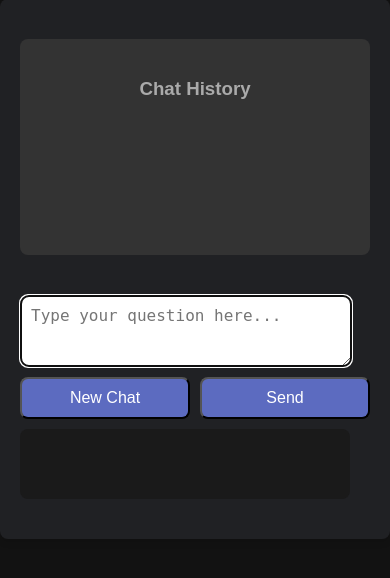
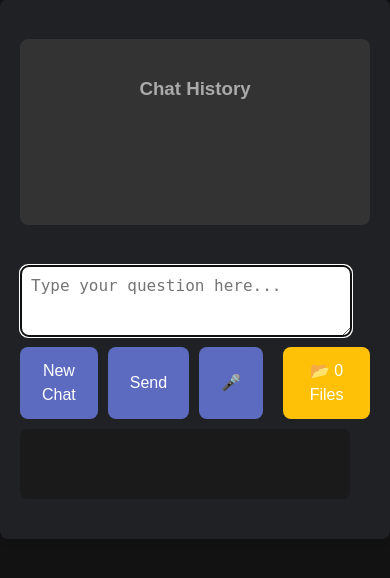
Before and after one commit to IsJustJason/openai-assistants-ui, a Flask app: page / in a window 390 px wide. Shown: the part 153-731 px from the top of the page. Run offline with Flask 3, Linux system fonts and the light colour scheme.

Commit message:
File and microphone(still in dev) features

```diff
--- a/app.py
+++ b/app.py
@@ -33,8 +33,9 @@ def ask_openai():
     data = request.json
     thread_id = data.get('thread_id')
     user_input = data.get('input')
+    user_files = data.get('file_ids')
     # Ensure user input is provided
-    if not user_input:
+    if not user_input and not user_files:
         return jsonify("No input provided"), 400
     if thread_id == 'None':
         return jsonify("No thread provided"), 400
@@ -44,6 +45,7 @@ def ask_openai():
         thread_id,
         role="user",
         content=user_input,
+        file_ids=user_files
         )
         # Run assistant on thread
         run = openai.beta.threads.runs.create(
@@ -85,6 +87,7 @@ def ask_openai():
 
         return jsonify(msgs.data[0].content[0].text.value)
     except Exception as e:
+        print(str(e))
         return jsonify(str(e)), 500
 
 # Route to fetch thread messages
@@ -103,6 +106,33 @@ def get_thread_messages():
     except Exception as e:
         print(e)
         return jsonify({"error": str(e)}), 500
+
+@app.route('/upload_file', methods=['POST'])
+def upload_file():
+    list_files = []
+    for uploaded_file in request.files.getlist('files'):
+        print("Uploading file: " + uploaded_file.filename)
+        try:
+            # Read the file content
+            file_content = uploaded_file.read()
+
+            # Upload the file to OpenAI
+            openai_file = openai.files.create(
+                file=file_content,
+                purpose="assistants"
+            )
+
+            list_files.append(openai_file.id)
+
+            # Attach the file to the assistant
+            # assistant_file = openai.beta.assistants.files.create(
+            #     assistant_id="asst_abc123",  # Replace with your assistant's ID
+            #     file_id=file_id
+            # )
+        except Exception as e:
+            print(str(e))
+            return jsonify({"error": str(e)}), 500
+    return jsonify({"file_id": list_files}), 200
 
 
 
--- a/static/script.js
+++ b/static/script.js
@@ -17,7 +17,7 @@ function hideLoadingOnButton() {
 }
 
 // Function to send user input to the backend
-function sendUserInput(threadId, userInput) {
+function sendUserInput(threadId, userInput, files=[]) {
     // Show loading indicator while waiting for the response
     showLoadingOnButton();
     // Immediately display the user's message in the chat history
@@ -28,7 +28,7 @@ function sendUserInput(threadId, userInput) {
         headers: {
             'Content-Type': 'application/json',
         },
-        body: JSON.stringify({ input: userInput, thread_id: threadId }),
+        body: JSON.stringify({ input: userInput, thread_id: threadId, file_ids: files }),
     })
     .then(response => response.json())
     .then(data => {
@@ -54,6 +54,10 @@ function addToChatHistory(role, message) {
 document.getElementById('send-btn').addEventListener('click', function() {
     var userInputField = document.getElementById('user-input');
     var userInput = userInputField.value;
+    var fileInput = document.getElementById('file-input');
+    if (!userInput && fileInput.files.length === 0) {
+        return; // If no user input and no files, do nothing
+    }
     // var threadDisplayText = document.getElementById('thread-id').innerText;
     // var threadId = threadDisplayText.includes("None") ? "" : threadDisplayText.split(": ")[1];
     var threadId = currentThreadId; // Get the current thread ID
@@ -65,7 +69,23 @@ document.getElementById('send-btn').addEventListener('click', function() {
         .then(data => {
             if(data.thread_id) {
                 // document.getElementById('thread-id').innerText = `Thread ID: ${data.thread_id}`;
-                sendUserInput(data.thread_id, userInput); // Send the user input after creating the thread
+                currentThreadId = data.thread_id; // Update the thread ID in JavaScript
+                if (fileInput.files.length > 0) {
+                    var files = fileInput.files;
+                    uploadFile(files).then(fileIds => {
+                        // add filenames to chat history
+                        for (let i = 0; i < fileIds.length; i++) {
+                            addToChatHistory('User', `File uploaded: ${fileInput.files[i].name}`);
+                        }
+                        // Once the file is uploaded, send the user input along with the file IDs
+                        sendUserInput(data.thread_id, userInput, fileIds); // Send the user input after creating the thread
+                    }).finally(() => {
+                        // Clear the file input after processing
+                        resetFileInputLabel();
+                    });
+                } else {
+                    sendUserInput(data.thread_id, userInput); // Send the user input after creating the thread
+                }
             } else {
                 document.getElementById('logs').innerText = 'Error creating thread';
             }
@@ -75,12 +95,54 @@ document.getElementById('send-btn').addEventListener('click', function() {
             document.getElementById('logs').innerText = 'Error creating thread';
         });
     } else {
-        sendUserInput(threadId, userInput); // Send the user input with existing thread ID
+        if (fileInput.files.length > 0) {
+            var files = fileInput.files;
+            // add filenames to chat history
+            for (let i = 0; i < fileIds.length; i++) {
+                addToChatHistory('User', `File uploaded: ${fileInput.files[i].name}`);
+            }
+            uploadFile(files).then(fileIds => {
+                // Once the file is uploaded, send the user input along with the file IDs
+                sendUserInput(currentThreadId, userInput, fileIds); // Send the user input after creating the thread
+            }).finally(() => {
+                // Clear the file input after processing
+                resetFileInputLabel();
+            });
+        } else {
+            sendUserInput(currentThreadId, userInput); // Send the user input with existing thread ID and no files
+        }
     }
 
     // Clear the user input field after the message has been sent
     userInputField.value = '';
 });
+
+function uploadFile(file) {
+    return new Promise((resolve, reject) => {
+        let formData = new FormData();
+        const input = document.getElementById('file-input');
+        for (let i = 0; i < input.files.length; i++) {
+            formData.append('files', input.files[i]);
+        }
+        fetch('/upload_file', {
+            method: 'POST',
+            body: formData
+        })
+        .then(response => response.json())
+        .then(data => {
+            if (data.file_id) {
+                resolve(data.file_id);
+            } else {
+                reject("File upload failed");
+            }
+        })
+        .catch(error => {
+            console.error('Error uploading file:', error);
+            reject(error);
+        });
+    });
+}
+
 
 
 document.getElementById('user-input').addEventListener('keypress', function(event) {
@@ -140,3 +202,50 @@ function fetchThreadMessages(threadId) {
         document.getElementById('messages-container').innerText = 'Error fetching messages.';
     });
 }
+
+// Check if the browser supports speech recognition
+const SpeechRecognition = window.SpeechRecognition || window.webkitSpeechRecognition;
+
+if (SpeechRecognition) {
+    const recognition = new SpeechRecognition();
+    recognition.continuous = false;
+    recognition.lang = 'en-US';
+
+    // Add the voice-recording class when recognition starts
+    document.getElementById('voice-input-btn').addEventListener('click', function() {
+        recognition.start();
+        this.classList.add('voice-recording'); // Start the animation
+    });
+
+    // Remove the voice-recording class when recognition ends
+    recognition.onend = function() {
+        document.getElementById('voice-input-btn').classList.remove('voice-recording'); // Stop the animation
+    };
+
+    recognition.onresult = function(event) {
+        const transcript = event.results[0][0].transcript;
+        document.getElementById('user-input').value = transcript;
+        //sendUserInput(transcript); // Function to handle sending of the input
+    };
+
+    // Add error handling for recognition errors
+    recognition.onerror = function(event) {
+        console.error('Speech recognition error:', event.error);
+        document.getElementById('voice-input-btn').classList.remove('voice-recording'); // Stop the animation in case of error
+    };
+} else {
+    document.getElementById('voice-input-btn').style.display = 'none'; // Hide the button if not supported
+}
+
+// Change file input label when files are selected
+document.getElementById('file-input').addEventListener('change', function() {
+    var label = document.getElementById('file-input-label');
+    var fileCount = this.files.length;
+    label.textContent = `📂 ${fileCount} File${fileCount !== 1 ? 's' : ''}`;
+});
+
+// function to reset file input label
+function resetFileInputLabel() {
+    var label = document.getElementById('file-input-label');
+    label.textContent = '📂 0 Files';
+}
--- a/static/style.css
+++ b/static/style.css
@@ -62,7 +62,7 @@ body, html {
     gap: 10px; /* Adds space between the buttons */
 }
 
-#send-btn, #new-thread-btn {
+#send-btn, #new-thread-btn, #voice-input-btn {
     flex: 1; /* Each button will take up an equal amount of space */
     padding: 10px 20px; /* Adjust padding to your liking */
     margin: 10px 0; /* Retain the margin for spacing */
@@ -81,7 +81,7 @@ body, html {
     align-items: center;
 }
 
-#send-btn:hover, #new-thread-btn:hover {
+#send-btn:hover, #new-thread-btn:hover, #voice-input-btn:hover {
     background-color: #3949ab; /* Retain the hover effect */
 }
 
@@ -124,3 +124,67 @@ body, html {
     height: 16px; /* Adjust to fit within button */
     animation: spin 2s linear infinite;
 }
+
+@keyframes pulse {
+    0% {
+        transform: scale(1);
+        opacity: 1;
+    }
+    50% {
+        transform: scale(1.1);
+        opacity: 0.7;
+    }
+    100% {
+        transform: scale(1);
+        opacity: 1;
+    }
+}
+
+.voice-recording {
+    animation: pulse 1s infinite;
+}
+
+input[type="file"]#file-input,
+button,
+#file-input-label {
+    margin: 10px 0;
+    padding: 10px 20px; /* Example padding, adjust as needed */
+    font-size: 16px; /* Example font size, adjust as needed */
+    line-height: 1.5; /* Adjust line height as needed */
+    border: 2px solid transparent; /* Adjust or remove border as needed */
+    border-radius: 8px;
+    box-sizing: border-box; /* Include padding and border in the element's total width and height */
+    cursor: pointer;
+    transition: background-color 0.3s;
+    display: inline-flex; /* Use flex to center content */
+    align-items: center; /* Center content vertically */
+    justify-content: center; /* Center content horizontally */
+    vertical-align: middle; /* Aligns the element baseline */
+    background-color: #5c6bc0;
+    color: white;
+}
+
+input[type="file"]#file-input {
+    width: 0.1px;
+    height: 0.1px;
+    opacity: 0;
+    overflow: hidden;
+    position: absolute;
+    z-index: -1;
+}
+
+#file-input-label {
+    margin-left: 10px; /* Space between this label and other elements */
+    background-color: #FFC107; /* Example color, adjust as needed */
+}
+
+button:hover,
+#file-input-label:hover {
+    background-color: #3949ab; /* Darken button on hover */
+}
+
+/* Example classes for other buttons for consistency */
+button {
+    background-color: #5c6bc0;
+    /* Rest of your button styles */
+}
--- a/templates/index.html
+++ b/templates/index.html
@@ -1,7 +1,7 @@
 <!DOCTYPE html>
 <html>
 <head>
-    <title>OpenAI Chatbot</title>
+    <title>OpenAI Assistant</title>
     <link rel="stylesheet" type="text/css" href="{{ url_for('static', filename='style.css') }}">
 </head>
 <body>
@@ -15,6 +15,9 @@
         <div id="button-container">
             <button id="new-thread-btn">New Chat</button>
             <button id="send-btn">Send</button>
+            <button id="voice-input-btn">🎤</button>
+            <input type="file" id="file-input" multiple style="display: none;" />
+            <label for="file-input" id="file-input-label">📂 0 Files</label>
         </div>
         <div id="logs"></div>
     </div>
```
